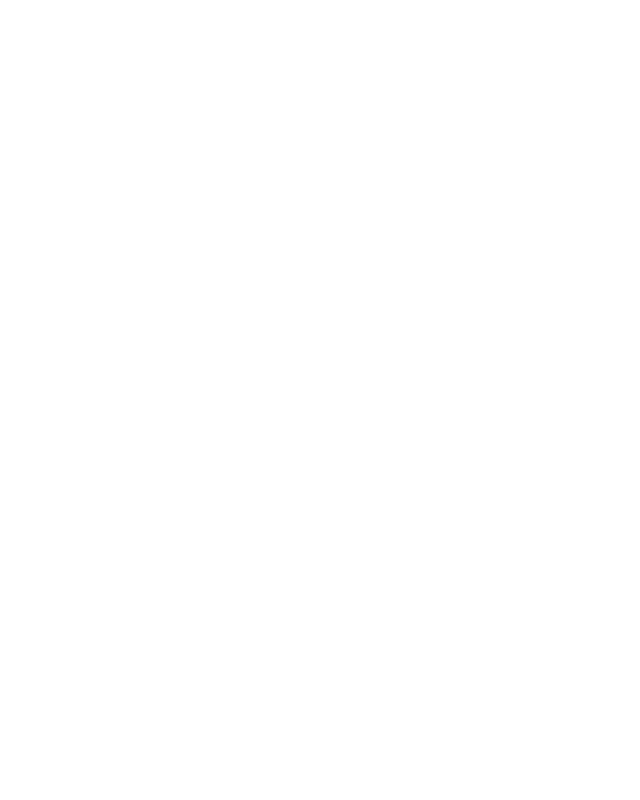
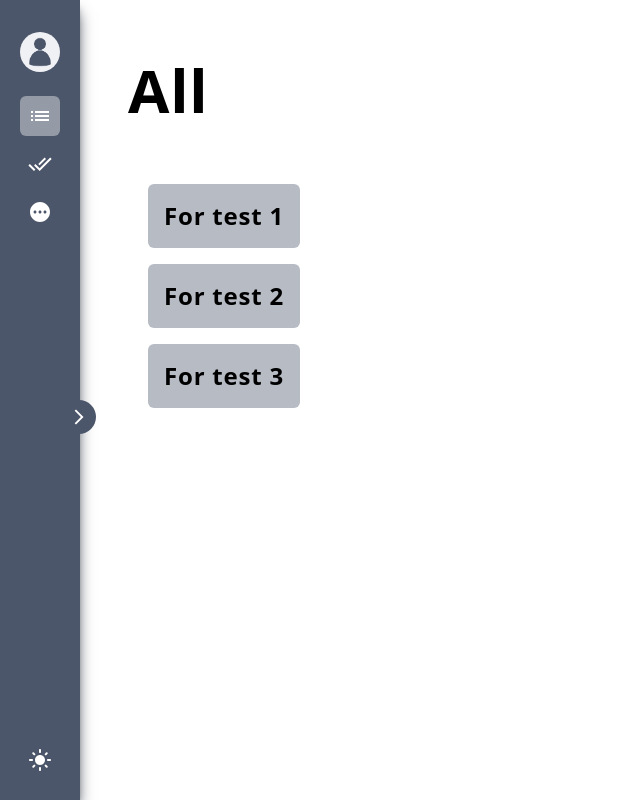
Before and after one commit to Myoschen/tasks, a React (Create React App) app: page /tasks/dashboard/all in a window 1280 px wide. Before the commit this address had no page. Shown: the whole page, without its empty margins (0-640 px from the left). Built offline with nearby package versions, Linux system fonts and the light colour scheme.

Commit message:
refactor: reorganize all routes

```diff
--- a/src/App.tsx
+++ b/src/App.tsx
@@ -2,6 +2,8 @@
 import {
   BrowserRouter as Router, Routes, Route,
 } from 'react-router-dom';
+import Content from './components/Content';
+import DashboardPage from './pages/DashboardPage';
 import HomePage from './pages/HomePage';
 
 function App() {
@@ -9,9 +11,11 @@
     <Router>
       <Routes>
         <Route path="/tasks" element={<HomePage />} />
-        <Route path="/tasks/all" element={<HomePage />} />
-        <Route path="/tasks/completed" element={<HomePage />} />
-        <Route path="/tasks/in-progress" element={<HomePage />} />
+        <Route path="/tasks/dashboard" element={<DashboardPage />}>
+          <Route path="all" element={<Content title="All" />} />
+          <Route path="completed" element={<Content title="Completed" />} />
+          <Route path="in-progress" element={<Content title="In Progress" />} />
+        </Route>
       </Routes>
     </Router>
   );
```
